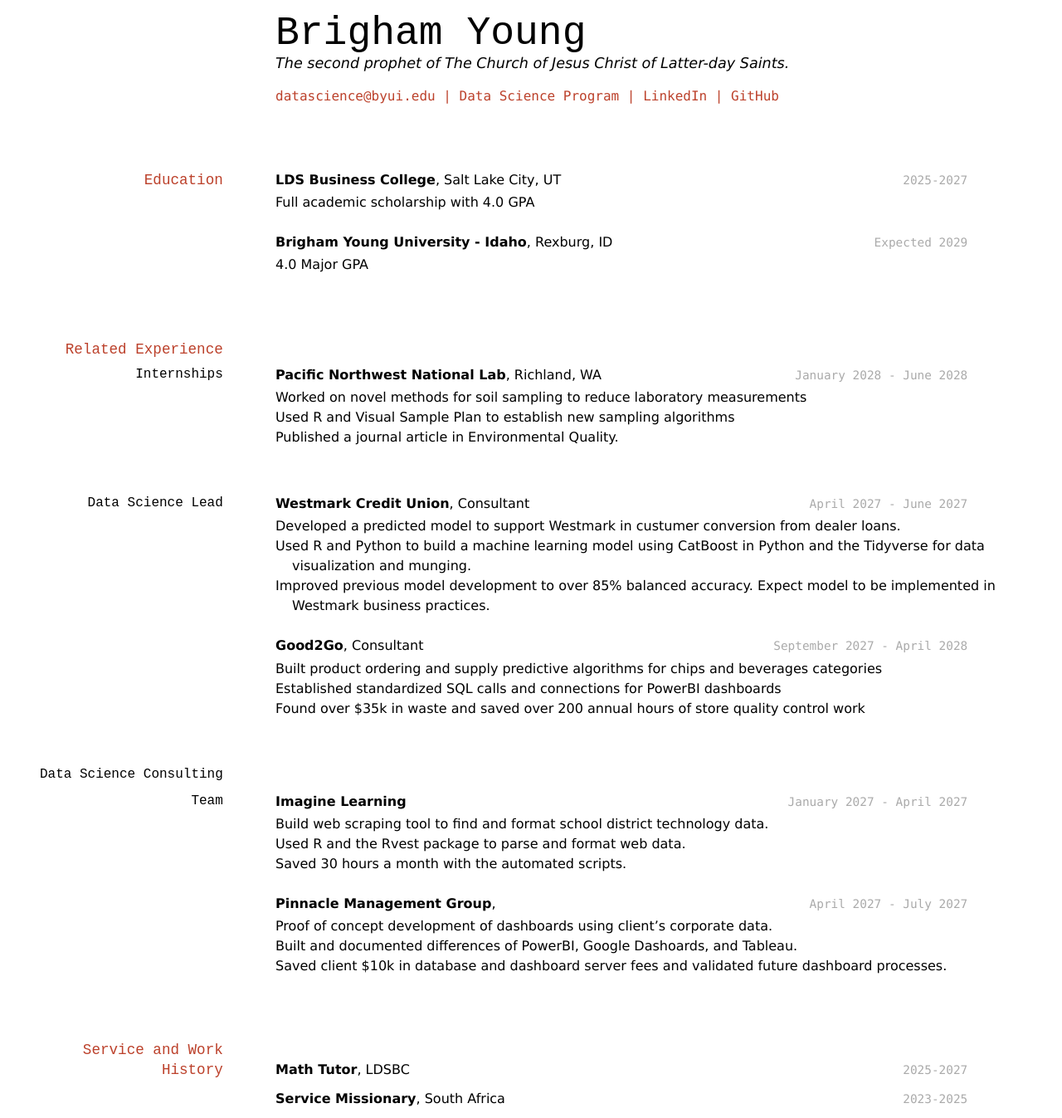
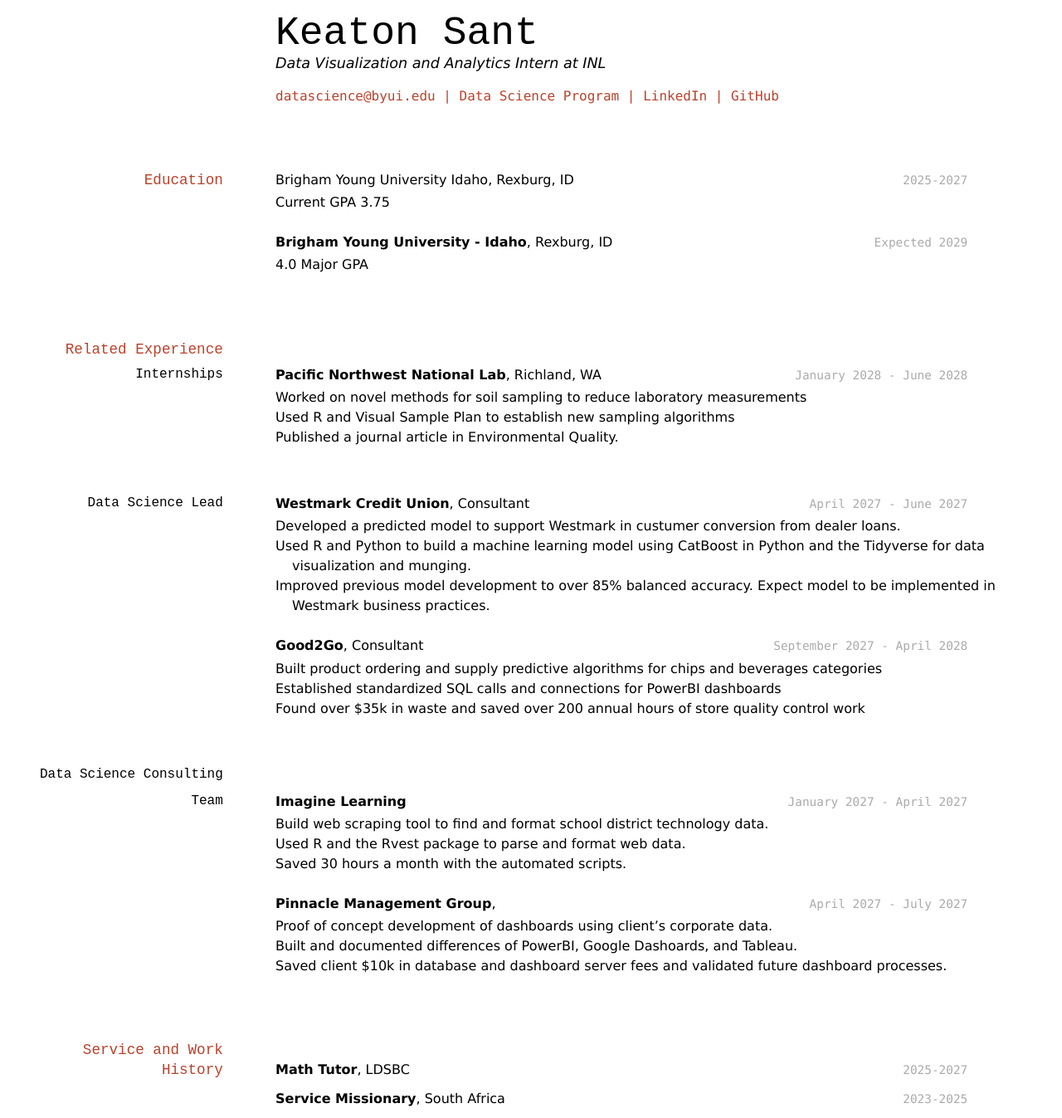
Before and after one commit to johncromar/santk_resume, a Jekyll site: the page built from docs/index.md, in a window 1280 px wide. Shown: the whole page at 83% size. Built offline with Jekyll 4.4.1, drawn with Linux system fonts in a browser that asks for light colours.

Commit message:
Updated resume to have my name

```diff
--- a/docs/index.md
+++ b/docs/index.md
@@ -1,9 +1,9 @@
 ---
 layout: cv
-title: Brigham Young's Resume
+title: Keaton's Resume
 ---
-# Brigham Young
-The second prophet of The Church of Jesus Christ of Latter-day Saints.
+# Keaton Sant
+Data Visualization and Analytics Intern at INL
 
 <div id="webaddress">
 <a href="datascience@byui.edu">datascience@byui.edu</a>
@@ -17,9 +17,9 @@ The second prophet of The Church of Jesus Christ of Latter-day Saints.
 ## Education
 
 `2025-2027`
-__LDS Business College__, Salt Lake City, UT
+Brigham Young University Idaho, Rexburg, ID
 
-- Full academic scholarship with 4.0 GPA
+- Current GPA 3.75
 
 `Expected 2029`
 __Brigham Young University - Idaho__, Rexburg, ID
```
